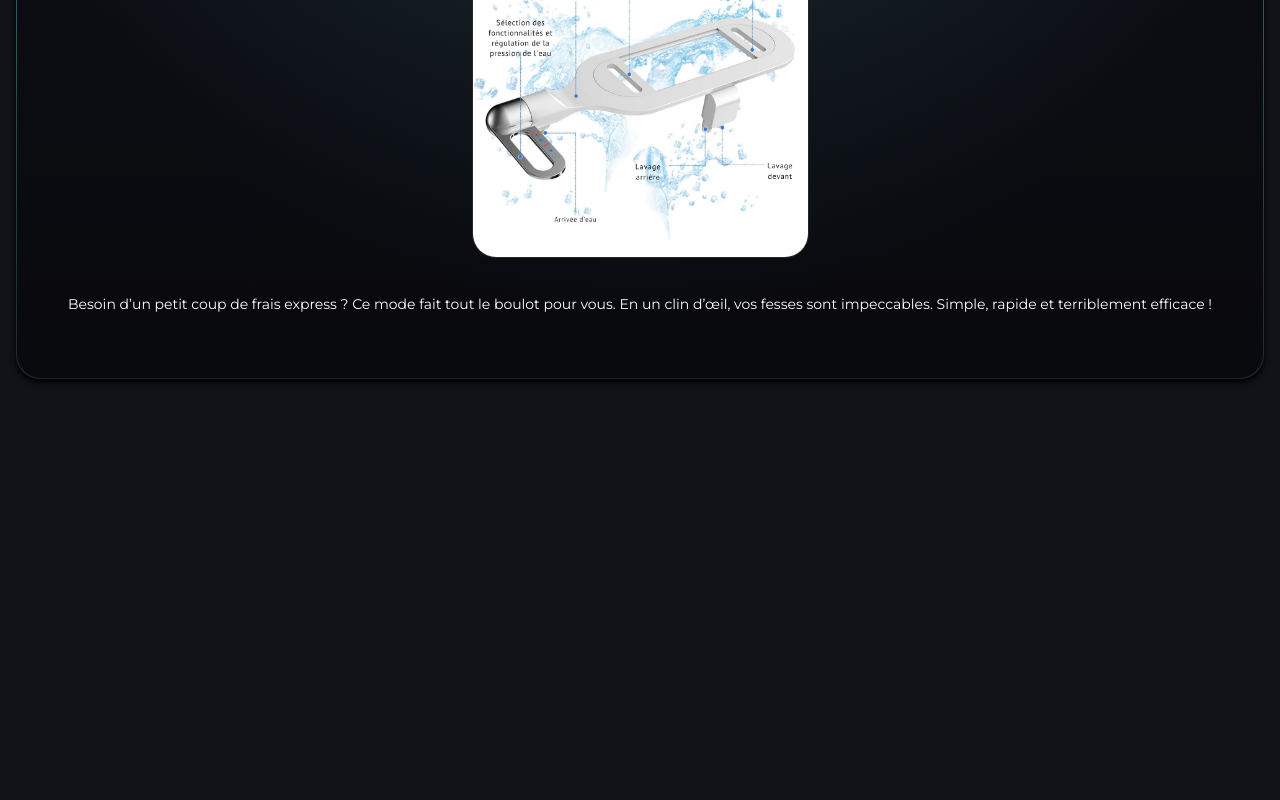
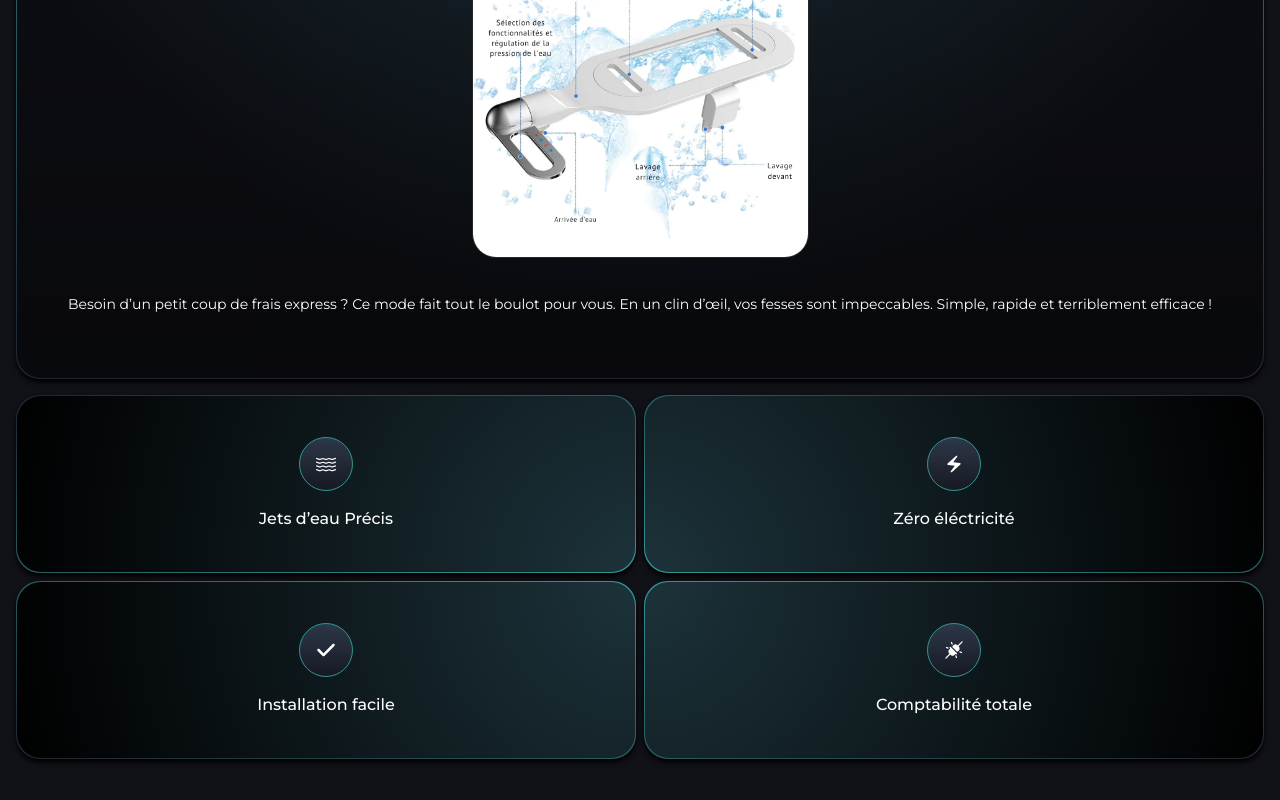
Before and after one commit to selimbaouz/hello-purly, a Next.js app: page / in a window 1280 px wide. Shown: the part 3213-4013 px from the top of the page. Before the commit the page ends 3688 px from the top, so only its background shows below. Built offline with nearby package versions, Linux system fonts and the light colour scheme.

Commit message:
I add EssentialsCard for second BentoGrid

```diff
--- a/app/globals.css
+++ b/app/globals.css
@@ -175,3 +175,20 @@
               linear-gradient(to bottom, #171923 50%, #11121A 100%);
   }
 }
+
+.bg-gradient-essential-first {
+  background: radial-gradient(circle at bottom right, rgba(49, 151, 149, 0.2) 0%, rgba(0, 0, 0, 1) 100%),
+  linear-gradient(to bottom, #171923 100%, #11121A 100%);
+}
+.bg-gradient-essential-second {
+  background: radial-gradient(circle at bottom left, rgba(49, 151, 149, 0.2) 0%, rgba(0, 0, 0, 1) 100%),
+  linear-gradient(to bottom, #171923 100%, #11121A 100%);
+}
+.bg-gradient-essential-third {
+  background: radial-gradient(circle at top right, rgba(49, 151, 149, 0.2) 0%, rgba(0, 0, 0, 1) 100%),
+  linear-gradient(to bottom, #171923 100%, #11121A 100%);
+}
+.bg-gradient-essential-four {
+  background: radial-gradient(circle at top left, rgba(49, 151, 149, 0.2) 0%, rgba(0, 0, 0, 1) 100%),
+  linear-gradient(to bottom, #171923 100%, #11121A 100%);
+}
--- a/app/page.tsx
+++ b/app/page.tsx
@@ -4,8 +4,9 @@ import Header from "@/components/Header";
 import NavBar from "@/components/NavBar";
 import StickyHeader from "@/components/StickyHeader"
 import TitleContentPair from "@/components/TitleContentPair";
-import { benefitsData } from "@/data";
+import { benefitsData, essentialsData } from "@/data";
 import { cn } from "@/lib/utils";
+import EssentialsCard from "@/components/card/bentoGrid/EssentialsCard";
 
 export default function Home() {
   return (
@@ -22,18 +23,27 @@ export default function Home() {
         />
         <div className={cn("flex flex-col gap-4")}>
           {benefitsData.map((data, index) => (
-            <div key={index}>
-              <BenefitCard
-                icon={data.icon}
-                title={data.title}
-                content={data.content}
-              />
-            </div>
+            <BenefitCard
+              key={index}
+              icon={data.icon}
+              title={data.title}
+              content={data.content}
+            />
           ))}
         </div>
       </section>
-      <section className="p-4 text-center py-24 space-y-24">
+      <section className="p-4 text-center py-24 space-y-4">
         <ModesCard />
+        <div className={cn("grid grid-cols-2 gap-2")}>
+          {essentialsData.map((data, index) => (
+            <EssentialsCard
+              key={index}
+              icon={data.icon}
+              title={data.title}
+              index={index}
+            />
+          ))}
+        </div>
       </section>
     </div>
   );
--- a/components/SelectButton.tsx
+++ b/components/SelectButton.tsx
@@ -1,21 +1,26 @@
 import { cn } from "@/lib/utils";
-import { FC } from "react";
+import { FC, MouseEventHandler } from "react";
 import { IconType } from "react-icons";
 
 interface SelectButtonProps {
     icon: IconType;
     title: string;
     classname: string;
+    onClick: MouseEventHandler<HTMLDivElement>
 }
 
 const SelectButton: FC<SelectButtonProps> = ({
     icon: Icon,
     title,
-    classname
+    classname,
+    onClick
 }) => {
     console.log(Icon);
     return (
-        <div className={cn("p-3 w-[109px] text-center rounded-xl border", classname)}>
+        <div
+            className={cn("p-3 w-[109px] text-center rounded-xl border", classname)}
+            onClick={onClick}
+        >
             <h6 className="uppercase text-xs font-bold">
                 {title}
             </h6>
--- /dev/null
+++ b/components/card/bentoGrid/EssentialsCard.tsx
@@ -0,0 +1,42 @@
+import { cn } from "@/lib/utils";
+import { FC } from "react";
+import { IconType } from "react-icons";
+
+interface EssentialsCardProps {
+    icon: IconType;
+    title: string;
+    index: number;
+}
+
+const EssentialsCard: FC<EssentialsCardProps> = ({
+    icon: Icon,
+    title,
+    index
+}) => {
+    return (
+        <div className={cn("relative shadow-md shadow-black p-[1px] rounded-3xl from-[#2D3748]/50 to-foreground",
+            {
+                "bg-gradient-to-br": index === 0,
+                "bg-gradient-to-bl": index === 1,
+                "bg-gradient-to-tr": index === 2,
+                "bg-gradient-to-tl": index === 3,
+            },
+        )}>
+            <div className={cn("rounded-3xl h-44 flex flex-col justify-center items-center space-y-4", {
+                "bg-gradient-essential-first": index === 0,
+                "bg-gradient-essential-second": index === 1,
+                "bg-gradient-essential-third": index === 2,
+                "bg-gradient-essential-four": index === 3,
+            })}>
+                <div className={cn("border border-foreground rounded-full p-4 bg-gradient-to-b from-[#2D3748] to-[#171923]")}>
+                    <Icon className={cn("text-xl")} />
+                </div>
+                <p className="text-base text-center font-medium">
+                    {title}
+                </p>
+            </div>
+        </div>
+    );
+};
+
+export default EssentialsCard;
--- a/components/card/bentoGrid/ModesCard.tsx
+++ b/components/card/bentoGrid/ModesCard.tsx
@@ -2,11 +2,9 @@
 import SelectButton from "@/components/SelectButton";
 import TitleContentPair from "@/components/TitleContentPair";
 import { cn } from "@/lib/utils";
-import { MdAutorenew } from "react-icons/md";
-import { IoManOutline, IoWomanOutline } from "react-icons/io5";
 import { useState } from "react";
 import Image from "next/image";
-import { imageSelected } from "@/data";
+import { imageSelected, selectionModesData } from "@/data";
 
 
 /* interface ModesCardProps {
@@ -33,27 +31,14 @@ const ModesCard = () => {
                     content="Personnalisez votre expérience avec des modes conçus pour répondre à tous vos besoins."
                 />
                 <div className={cn("flex items-center justify-center gap-1 py-4")}>
-                    {[
-                        {
-                            title: "Auto", icon: MdAutorenew
-                        },
-                        {
-                            title: "Masculin", icon: IoManOutline
-                        },
-                        {
-                            title: "Féminin", icon: IoWomanOutline
-                        }
-                    ].map((data, index) => (
-                        <div
+                    {selectionModesData.map((data, index) => (
+                        <SelectButton
                             key={index}
                             onClick={() => setSelected(index)}
-                        >
-                            <SelectButton
-                                title={data.title}
-                                icon={data.icon}
-                                classname={`${selected === index ? "bg-gradient-to-b from-foreground/50 to-[#171923]/50 border border-foreground" : "bg-gradient-to-b from-[#2D3748] to-[#111219] border border-foreground/50"}`}
-                            />
-                        </div>
+                            title={data.title}
+                            icon={data.icon}
+                            classname={`${selected === index ? "bg-gradient-to-b from-foreground/50 to-[#171923]/50 border border-foreground" : "bg-gradient-to-b from-[#2D3748] to-[#111219] border border-foreground/50"}`}
+                        />
                     ))}
                 </div>
                 <div className="w-full flex items-center justify-center py-2">
--- a/data/index.tsx
+++ b/data/index.tsx
@@ -2,6 +2,12 @@ import { BiWorld } from "react-icons/bi";
 import { PiMoneyWavy } from "react-icons/pi";
 import { IoWaterOutline } from "react-icons/io5";
 import Auto from "@/public/images/auto.png";
+import { MdAutorenew } from "react-icons/md";
+import { IoManOutline, IoWomanOutline } from "react-icons/io5";
+import { FaCheck } from "react-icons/fa6";
+import { BsWater } from "react-icons/bs";
+import { MdElectricBolt } from "react-icons/md";
+import { PiPlugsConnectedFill } from "react-icons/pi";
 
 export const statsData = [
     {
@@ -33,6 +39,37 @@ export const benefitsData = [
     }
   ]
 
+export const selectionModesData = [
+  {
+      title: "Auto", icon: MdAutorenew
+  },
+  {
+      title: "Masculin", icon: IoManOutline
+  },
+  {
+      title: "Féminin", icon: IoWomanOutline
+  }
+]
+
+export const essentialsData = [
+  {
+    icon: BsWater,
+    title: "Jets d’eau Précis",
+  },
+  {
+    icon: MdElectricBolt,
+    title: "Zéro éléctricité",
+  },
+  {
+    icon: FaCheck,
+    title: "Installation facile",
+  },
+  {
+    icon: PiPlugsConnectedFill,
+    title: "Comptabilité totale",
+  },
+]
+
 
   export const imageSelected = (selected: number) => {
     switch (selected) {
```
